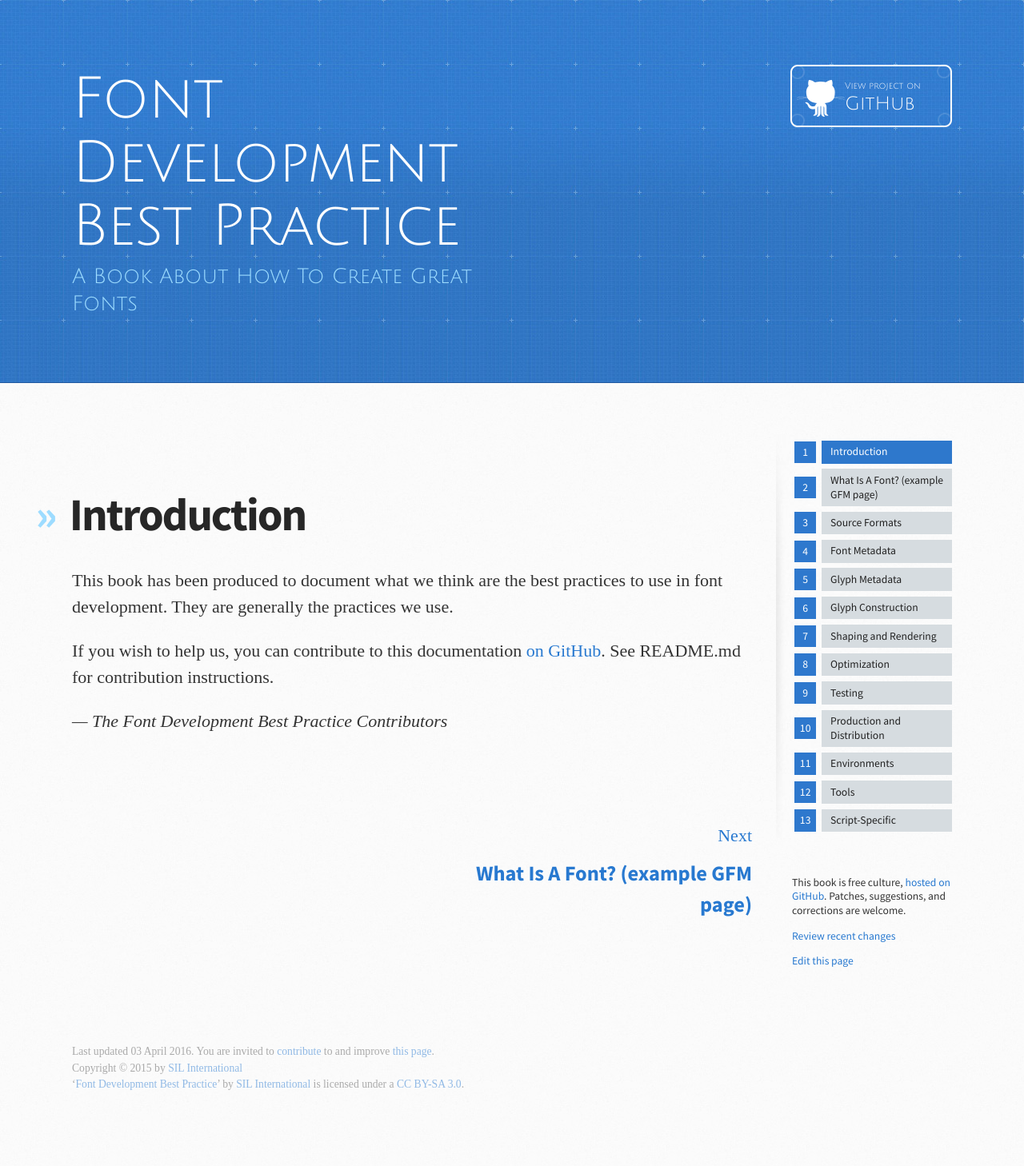
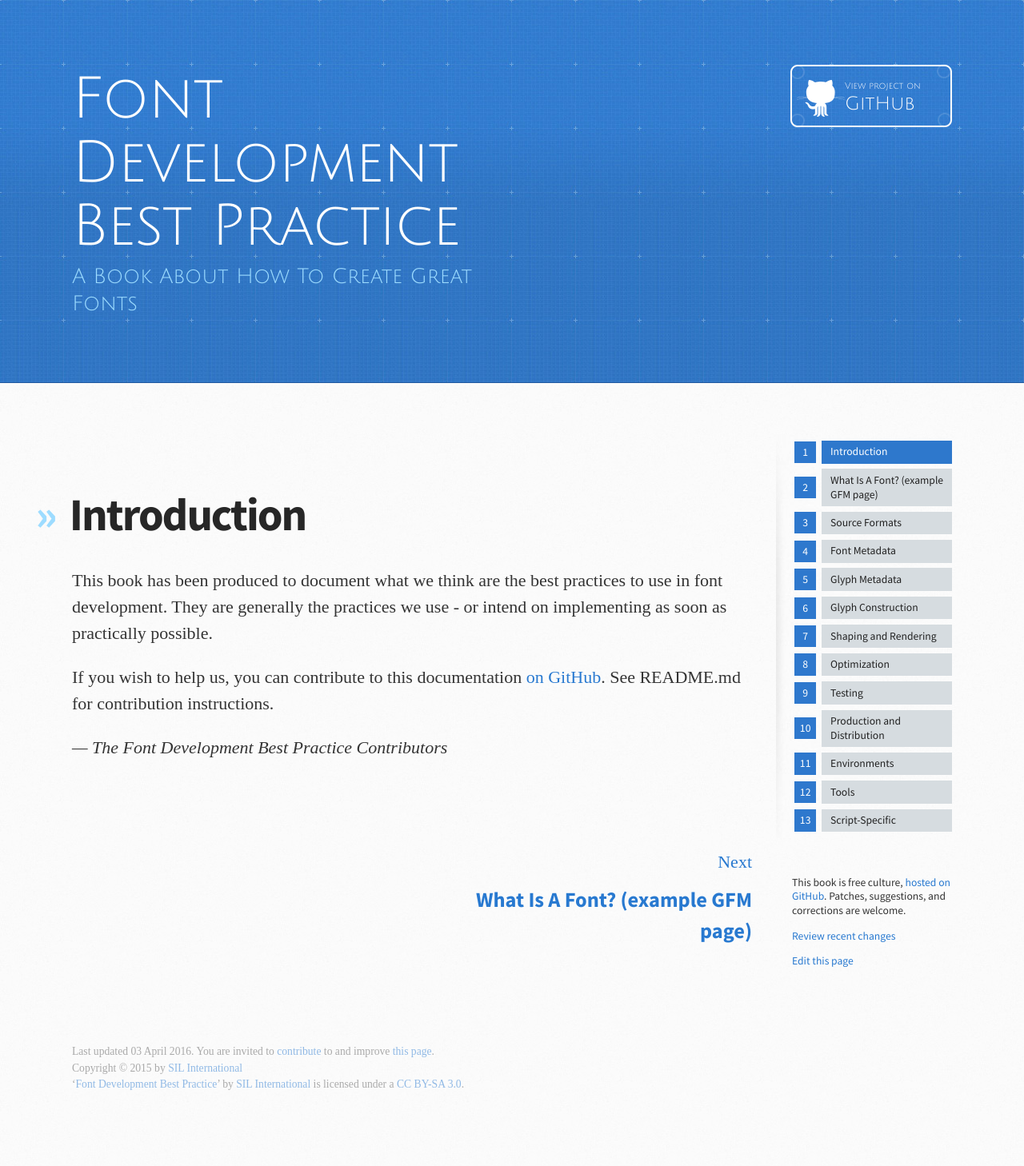
Before and after one commit to silnrsi/FDBP, a Jekyll site: the page built from en-US/Introduction.md, in a window 1280 px wide. Shown: the whole page at 80% size. Built offline with Jekyll 4.4.1, drawn with Linux system fonts in a browser that asks for light colours; some web fonts are replaced; Markdown is read by kramdown in place of the engine named in the settings.

Commit message:
Updated Introduction.md

```diff
--- a/en-US/Introduction.md
+++ b/en-US/Introduction.md
@@ -6,8 +6,9 @@ category: Before You Begin
 title: Introduction
 ---
 
+
 This book has been produced to document what we think are the best practices to use in font
-development. They are generally the practices we use.
+development. They are generally the practices we use - or intend on implementing as soon as practically possible.
 
 If you wish to help us, you can contribute to this documentation [on GitHub].
 See README.md for contribution instructions.
```
